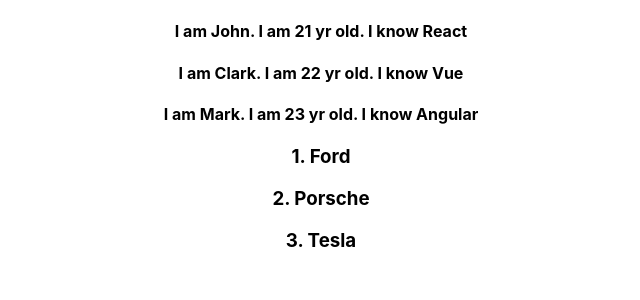
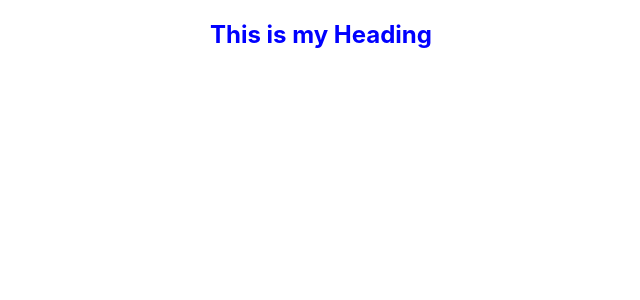
Before and after one commit to GeekShubhamRajput/react-js-learning, a React (Create React App) app: page / in a window 1280 px wide. Shown: the top 300 px of the page, without its empty margins (319-959 px from the left). Built offline with nearby package versions, Linux system fonts and the light colour scheme.

Commit message:
Add CSS externally

```diff
--- a/src/App.js
+++ b/src/App.js
@@ -2,13 +2,16 @@
 import UserGreeting from "./components/UserGreeting"
 import PersonList from "./components/PersonList"
 import CarCompany from "./components/CarCompany"
+import "./myStyle.css"
+import StyleSheet from "./components/StyleSheet"
 
 function App() {
   return (
     <div className="App">
       { /* <UserGreeting /> */ }
-      <PersonList />
-      <CarCompany />
+      { /* <PersonList /> */ }
+      { /* <CarCompany /> */ }
+      <StyleSheet primary={false} />
     </div>
   )
 }
--- /dev/null
+++ b/src/components/StyleSheet.js
@@ -0,0 +1,8 @@
+import React from 'react'
+
+function StyleSheet(props){
+  let className = props.primary ? 'primary' : 'secondary'
+  return <h2 className={className}> This is my Heading</h2>
+}
+
+export default StyleSheet
--- /dev/null
+++ b/src/myStyle.css
@@ -0,0 +1,7 @@
+.primary{
+  color:  orange;
+}
+
+.secondary{
+  color:  blue;
+}
```
